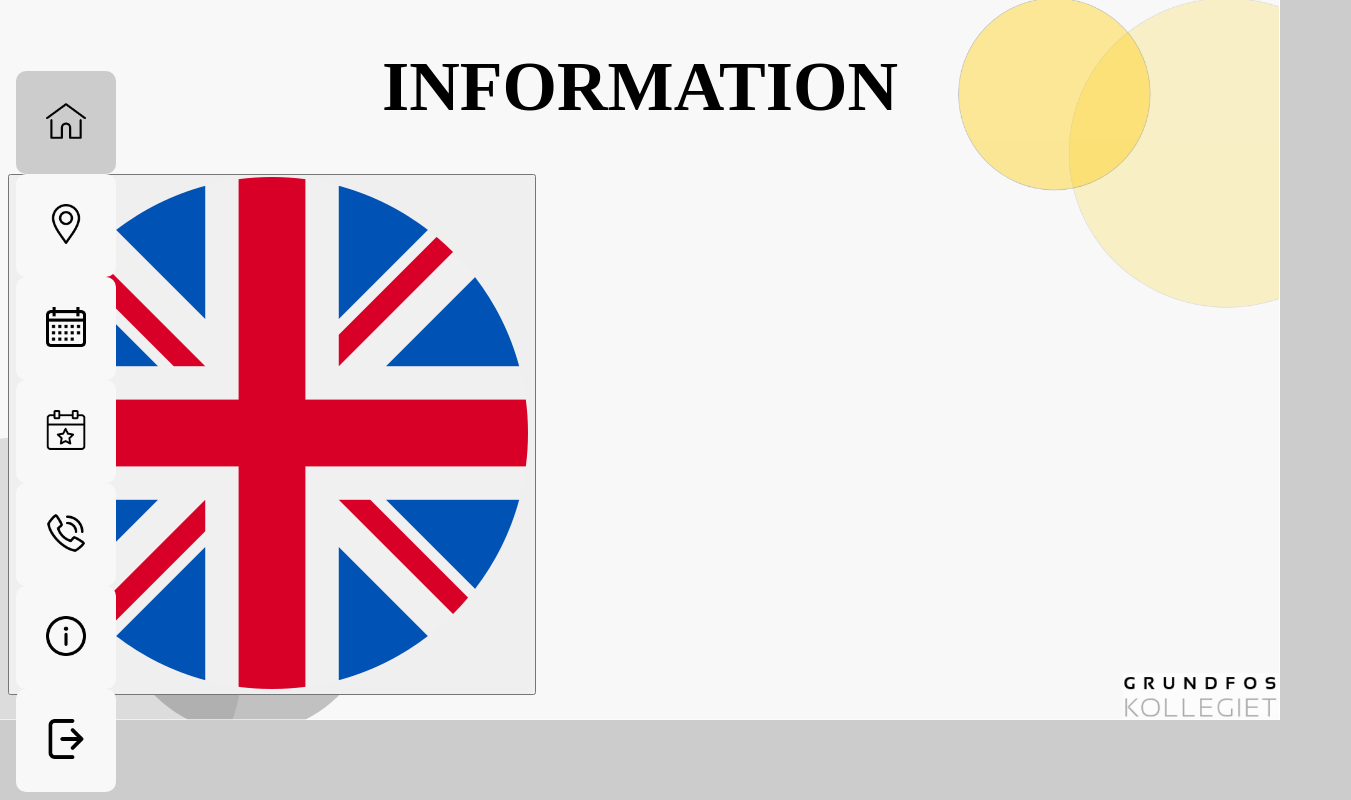
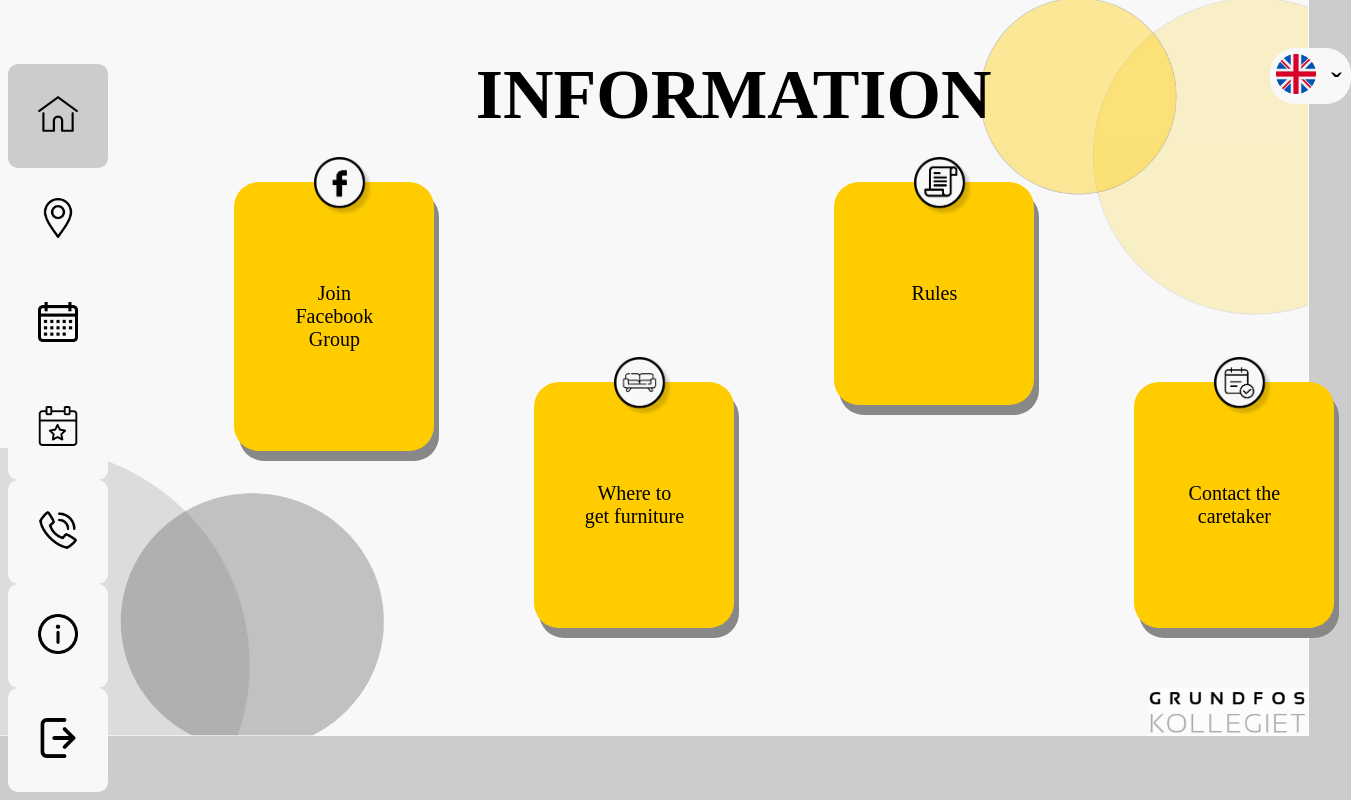
Before and after one commit to DespinaIvanova/project, a plain HTML site: page index.html in a window 1280 px wide. Shown: the whole page, 1351 px wide, since content can reach past the window. Drawn offline with Linux system fonts and the light colour scheme.

Commit message:
version 1

```diff
--- a/index.html
+++ b/index.html
@@ -16,7 +16,16 @@
       display: block;
     }
 
+    .shift {
+      margin-left: 10%;
+    }
+
+    .tittle {
+      margin-left: 30%;
+    }
+
     h1 {
+      position: relative;
       font-size: 70px;
       font-family: Condor;
       text-align: center;
@@ -51,24 +60,159 @@
       background-color: #ccc;
       color: white;
     }
+
+    .dropbtn {
+      background-color: #F8F8F8;
+      color: #0000;
+      padding: 6px;
+      padding-right: 35px;
+      font-size: 16px;
+      border: none;
+      border-radius: 25px;
+    }
+
+    .dropdown {
+      /* position: relative; */
+      margin-top: 40px;
+      /* display: inline-block; */
+      margin-left: 35%;
+      /* margin-bottom: 100px; */
+      border-radius: 25px;
+
+    }
+
+    .dropdown-content {
+      display: none;
+      position: absolute;
+      background-color: #f1f1f1;
+      min-width: 81px;
+      box-shadow: 0px 8px 16px 0px rgba(0, 0, 0, 0.2);
+      z-index: 1;
+      padding-left: 5px;
+      border-radius: 25px;
+
+    }
+
+    .dropdown-content a {
+      color: black;
+      padding: 10px 10px;
+      text-decoration: none;
+      display: flow-root;
+      border-radius: 20px;
+
+    }
+
+    .dropdown-content a:hover {
+      background-color: #ffff;
+    }
+
+    .dropdown:hover .dropdown-content {
+      display: block;
+    }
+
+    .dropdown:hover .dropbtn {
+      background-color: #F8F8F8;
+    }
+
+    .arrow {
+      color: #000;
+      position: absolute;
+      margin-top: -13px;
+      margin-left: 15px;
+      font-size: 32px;
+    }
+
+    .content {
+      margin-left: 30%;
+    }
+
+    .flex-container {
+      display: flex;
+      flex-wrap: nowrap;
+    }
+
+    .flex-container .card {
+      background-color: #FFCC00;
+      /* Green */
+      border: none;
+      color: black;
+      padding: 100px 50px;
+      text-align: justify;
+      text-decoration: none;
+      display: inline-block;
+      font-size: 20px;
+      font-family: Lucida Bright;
+      cursor: pointer;
+      margin-bottom: 100px;
+      border-radius: 25px;
+      box-shadow: black;
+      margin-left: 100px;
+    }
+
+    .flex-container button div {
+      display: grid;
+      text-align: center;
+      word-wrap: normal;
+      width: 100px;
+    }
+
+    .flex-container button div img {
+      margin-left: 30%;
+      margin-top: -125px;
+    }
+
+    .topBtn {
+      align-self: flex-start;
+      box-shadow: 5px 10px #888888;
+    }
+
+    .botBtn {
+      align-self: flex-end;
+      margin-top: 200px;
+      box-shadow: 5px 10px #888888;
+    }
   </style>
 
 
 </head>
+<div class="shift">
+<div class="tittle">
+  <div class="flex-container">
+<!-- test -->
+    <h1>
+      INFORMATION
 
-<body>
+    </h1>
 
-  <h1>INFORMATION</h1>
-  <button id="x"><img src="/image/united-kingdom(1).png"
-  <div id="hi"></div>
+    <div class="dropdown">
+      <button class="dropbtn">
+        <img src="image/united-kingdom(1).png" height="40px" width="40px">
+        <a class="arrow">ˬ</a>
+      </button>
+      <div class="dropdown-content">
+        <a href="#"><img src="image/denmark(5).png" height="40p" width="40px"></a>
+      </div>
+    </div>
+  </div>
+</div>
 
-
-
-
-
+<div class="flex-container">
+  <button class="card topBtn">
+    <div><img src="image/facebook.png" height="60px" width="60px"> <a>Join Facebook Group</a></div>
+  </button>
+  <button class="card botBtn">
+    <div><img src="image/furniture.png" height="60px" width="60px"> <a>Where to get furniture</a></div>
+  </button>
+  <button class="card topBtn">
+    <div><img src="image/rules.png" height="60px" width="60px"> <a>Rules</a></div>
+  </button>
+  <button class="card botBtn">
+    <div><img src="image/caretaker.png" height="60px" width="60px"> <a>Contact the caretaker</a></div>
+  </button>
+</div>
+</div>
 <div class="vertical-menu">
   <a href="#" class="active"><img src="/image/home(2).png" height="40px" width="40px"></a>
-
   <a href="#"><img src="image/location(1).png" height="40px" width="40px"></a>
   <a href="#"><img src="image/calendar(7).png" height="40px" width="40px"></a>
   <a href="#"><img src="/image/event.png" height="40px" width="40px"></a>
@@ -79,8 +223,6 @@
 
 
 
-  <script src="js.js"></script>
+
 
 </body>
-
-</html>
```
Lines whose indentation alone changed are shown as unchanged.
